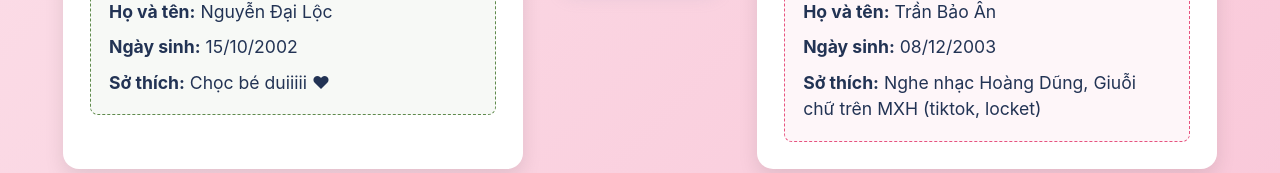
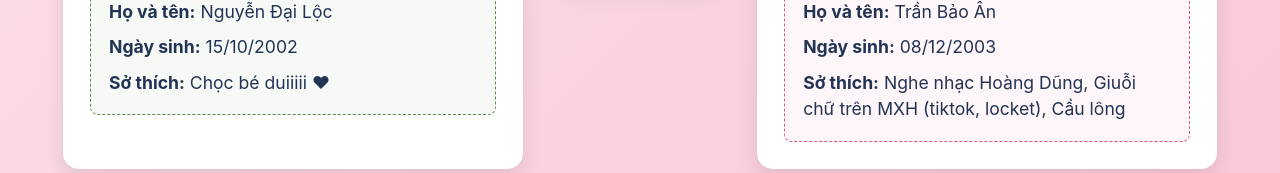
Before and after one commit to LocS3R/mdw, a React (Vite) app in the folder frontend/: page / in a window 1280 px wide. Shown: the part 743-916 px from the top of the page. Built offline with nearby package versions, Linux system fonts and the light colour scheme.

Commit message:
update frontend

```diff
--- a/frontend/src/layouts/MainLayout/MainContents/index.tsx
+++ b/frontend/src/layouts/MainLayout/MainContents/index.tsx
@@ -417,7 +417,7 @@ const MainContents: React.FC = () => {
                     </Typography>
                     <Typography variant="body1" sx={{ fontSize: "1.1rem" }}>
                       <strong>Sở thích:</strong> Nghe nhạc Hoàng Dũng, Giuỗi chữ
-                      trên MXH (tiktok, locket)
+                      trên MXH (tiktok, locket), Cầu lông
                     </Typography>
                   </Box>
                 </Grid>
```
